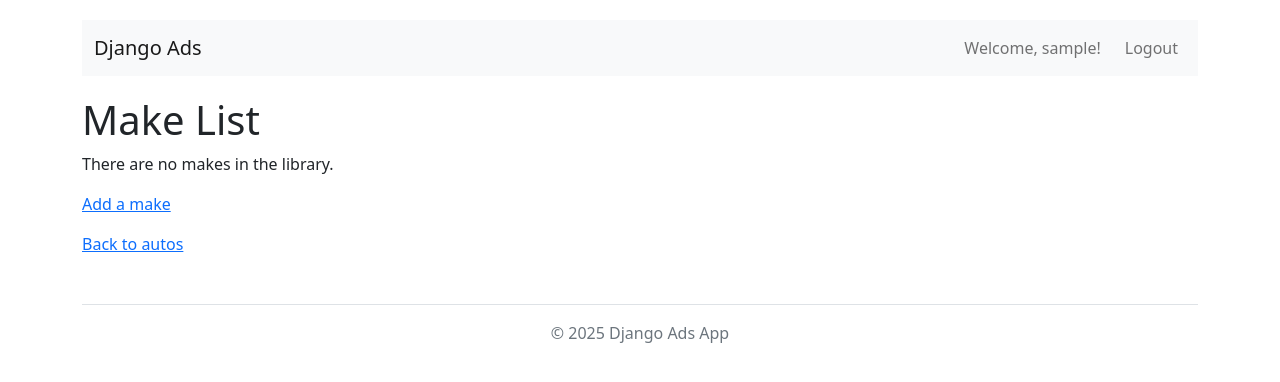
After one commit to Shivamsingh7478/dj4e-samples, a Django app: page /ads/makes in a window 1280 px wide. The commit adds this page. Shown: the top 382 px of the page. Run offline with Django 4.2, Linux system fonts and the light colour scheme; the visitor is signed in with stand-in values (Sample User, id 1); data that the repository does not hold is empty.

```diff
--- /dev/null
+++ b/mysite/ads/templates/ads/make_list.html
@@ -0,0 +1,23 @@
+{% extends "base_bootstrap.html" %}
+{% block content %}
+  <h1>Make List</h1>
+  {% if make_list %}
+    <ul>
+      {% for make in make_list %}
+        <li>
+            {{ make.name }}
+          (<a href="{% url 'ads:make_update' make.id %}">Update</a> |
+          <a href="{% url 'ads:make_delete' make.id %}">Delete</a>)
+        </li>
+      {% endfor %}
+    </ul>
+  {% else %}
+    <p>There are no makes in the library.</p>
+  {% endif %}
+  <p>
+    <a href="{% url 'ads:make_create' %}">Add a make</a>
+  </p>
+  <p>
+    <a href="{% url 'ads:autos' %}">Back to autos</a>
+  </p>
+{% endblock %}
--- a/mysite/ads/urls.py
+++ b/mysite/ads/urls.py
@@ -4,7 +4,16 @@ from . import views
 app_name = 'ads'
 
 urlpatterns = [
-    path('autos', views.AdAutosListView.as_view(), name='autos_list'),
+    path('autos', views.AutoListView.as_view(), name='autos'),
+    path('auto/create/', views.AutoCreateView.as_view(), name='auto_create'),
+    path('auto/<int:pk>/update/', views.AutoUpdateView.as_view(), name='auto_update'),
+    path('auto/<int:pk>/delete/', views.AutoDeleteView.as_view(), name='auto_delete'),
+
+    path('makes', views.MakeListView.as_view(), name='makes'),
+    path('make/create/', views.MakeCreateView.as_view(), name='make_create'),
+    path('make/<int:pk>/update/', views.MakeUpdateView.as_view(), name='make_update'),
+    path('make/<int:pk>/delete/', views.MakeDeleteView.as_view(), name='make_delete'),
+
     path('', views.AdListView.as_view(), name='all'),
     path('ad/<int:pk>/', views.AdDetailView.as_view(), name='ad_detail'),
     path('ad/create/', views.AdCreateView.as_view(), name='ad_create'),
--- a/mysite/ads/views.py
+++ b/mysite/ads/views.py
@@ -6,8 +6,8 @@ from django.urls import reverse_lazy
 from django.http import HttpResponse
 from django.db.models import Q
 
-from .models import Ad, Comment, Fav, Auto
-from .forms import CreateForm, CommentForm
+from .models import Ad, Comment, Fav, Auto, Make
+from .forms import CreateForm, CommentForm, MakeForm
 
 # csrf exemption in class based views
 # https://stackoverflow.com/questions/16458166/how-to-disable-djangos-csrf-validation
@@ -135,8 +135,104 @@ class DeleteFavoriteView(LoginRequiredMixin, View):
 
         return HttpResponse("Favorite deleted 42")
 
-def AdAutosView(request):
-    return HttpResponse("This is the autos view.")
+# Autos
+class AutoListView(LoginRequiredMixin, ListView):
+    model = Auto
+    template_name = "ads/auto_list.html"
+
+    def get_context_data(self, **kwargs):
+        context = super().get_context_data(**kwargs)
+        context['make_count'] = Make.objects.all().count()
+        return context
+
+class AutoCreateView(LoginRequiredMixin, View):
+    template = 'ads/auto_form.html'
+    success_url = reverse_lazy('ads:autos')
+    def get(self, request):
+        form = MakeForm()
+        ctx = {'form': form}
+        return render(request, self.template, ctx)
+
+    def post(self, request):
+        form = MakeForm(request.POST)
+        if not form.is_valid():
+            ctx = {'form': form}
+            return render(request, self.template, ctx)
+
+        make = form.save()
+        return redirect(self.success_url)
+
+class AutoUpdateView(LoginRequiredMixin, View):
+    model = Auto
+    template = 'ads/auto_form.html'
+    success_url = reverse_lazy('ads:autos')
+    def get(self, request, pk):
+        auto = get_object_or_404(self.model, pk=pk, owner=request.user)
+        form = MakeForm(instance=auto)
+        ctx = {'form': form}
+        return render(request, self.template, ctx)
+
+    def post(self, request, pk):
+        auto = get_object_or_404(self.model, pk=pk, owner=request.user)
+        form = MakeForm(request.POST, instance=auto)
+        if not form.is_valid():
+            ctx = {'form': form}
+            return render(request, self.template, ctx)
+
+        form.save()
+        return redirect(self.success_url)
+
+class AutoDeleteView(LoginRequiredMixin, DeleteView):
+    model = Auto
+    template_name = "ads/auto_confirm_delete.html"
+    success_url = reverse_lazy('ads:autos')
+
+# Makes
+class MakeListView(LoginRequiredMixin, ListView):
+    model = Make
+    template_name = "ads/make_list.html"
+
+class MakeCreateView(LoginRequiredMixin, View):
+    template = 'ads/make_form.html'
+    success_url = reverse_lazy('ads:autos')
+    def get(self, request):
+        form = MakeForm()
+        ctx = {'form': form}
+        return render(request, self.template, ctx)
+
+    def post(self, request):
+        form = MakeForm(request.POST)
+        if not form.is_valid():
+            ctx = {'form': form}
+            return render(request, self.template, ctx)
+
+        make = form.save()
+        return redirect(self.success_url)
+
+class MakeUpdateView(LoginRequiredMixin, View):
+    model = Make
+    template = 'ads/make_form.html'
+    success_url = reverse_lazy('ads:autos')
+    def get(self, request, pk):
+        make = get_object_or_404(self.model, pk=pk, owner=request.user)
+        form = MakeForm(instance=make)
+        ctx = {'form': form}
+        return render(request, self.template, ctx)
+
+    def post(self, request, pk):
+        make = get_object_or_404(self.model, pk=pk, owner=request.user)
+        form = MakeForm(request.POST, instance=make)
+        if not form.is_valid():
+            ctx = {'form': form}
+            return render(request, self.template, ctx)
+
+        form.save()
+        return redirect(self.success_url)
+
+class MakeDeleteView(LoginRequiredMixin, DeleteView):
+    model = Make
+    template_name = "ads/make_confirm_delete.html"
+    success_url = reverse_lazy('ads:autos')
 
 class AdAutosListView(LoginRequiredMixin, View):
     model = Auto
```
Also changed, not shown: mysite/ads/forms.py (+6 -1 lines), mysite/ads/models.py (+12 -2 lines), mysite/ads/templates/ads/auto_confirm_delete.html (added, +13 -0 lines), mysite/ads/templates/ads/auto_form.html (added, +9 -0 lines), mysite/ads/templates/ads/auto_list.html (+6 -3 lines), mysite/ads/templates/ads/make_confirm_delete.html (added, +13 -0 lines), mysite/ads/templates/ads/make_form.html (added, +9 -0 lines).
